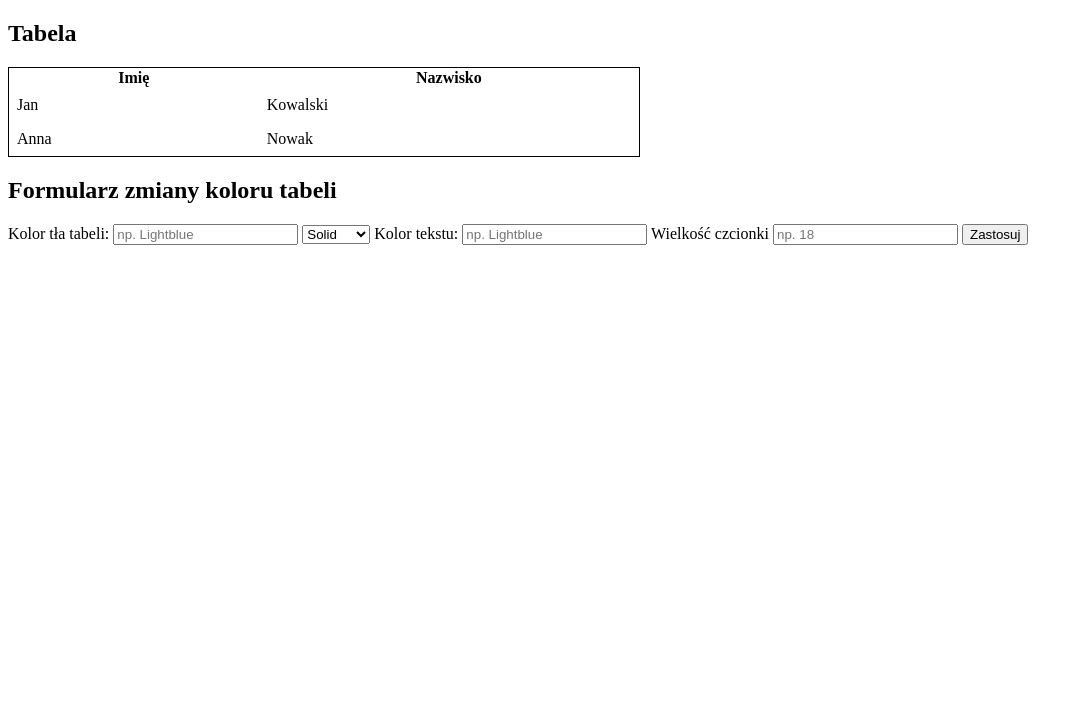
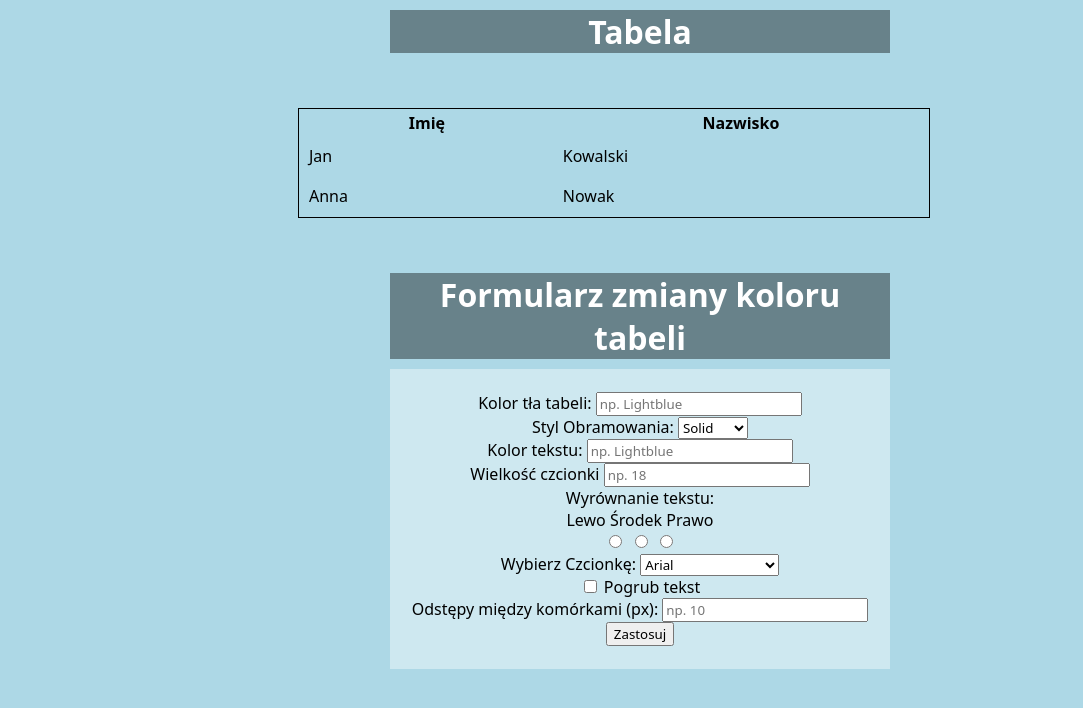
Before and after one commit to DrKajo/Formularz-Js, a plain HTML site: page index2.html in a window 1280 px wide. Shown: the whole page, without its empty margins (0-1083 px from the left). Drawn offline with Linux system fonts and the light colour scheme.

Commit message:
Super strona tabela jak ta lala V3

```diff
--- a/index2.html
+++ b/index2.html
@@ -4,20 +4,12 @@
     <meta charset="UTF-8">
     <meta name="viewport" content="width=device-width, initial-scale=1.0">
     <title>Document</title>
-    <style>
-        table {
-            width: 50%;
-            border-collapse: collapse;
-            margin: 20px 0;
-            border: 1px solid black;
-        }
-        td, td {
-            padding: 8px;
-        }
-    </style>
+    <link rel="stylesheet" href="styles.css">
 </head>
 <body>
-    <h2>Tabela</h2>
+
+    <h1>Tabela</h1>
+    <div id="tabela">
     <table id="myTable">
         <tr>
             <th>Imię</th>
@@ -32,22 +24,45 @@
             <td>Nowak</td>
         </tr>
     </table>
-    <h2>Formularz zmiany koloru tabeli</h2>
+</div>
+    <h1>Formularz zmiany koloru tabeli</h1>
+    <div id="opcje">
     <form id="changecolor">
         <label for="bgcolor">Kolor tła tabeli:</label>
-        <input type="text" id="bgcolor" placeholder="np. Lightblue">
+        <input type="text" id="bgcolor" placeholder="np. Lightblue"><br>
+        <label for="borderStyle">Styl Obramowania:</label>
         <select id="borderStyle" name="Styl obramowania">
             <option value="Solid">Solid</option>
             <option Value="Dashed">Dashed</option>
             <option value="Dotted">Dotted</option>
             <option value="Double">Double</option>
-        </select>
+        </select><br>
         <label for="kolortekstu">Kolor tekstu:</label>
-        <input type="text" id="txtcolor" placeholder="np. Lightblue">
+        <input type="text" id="txtcolor" placeholder="np. Lightblue"><br>
         <label for="wielkosc">Wielkość czcionki</label>
-        <input type="number" id="wielkosc" placeholder="np. 18">
+        <input type="number" id="wielkosc" placeholder="np. 18"><br>
+        <label for="Textalign">Wyrównanie tekstu:</label><br>
+        <label for="lewo">Lewo</label>
+        <label for="srodek">Środek</label>
+        <label for="prawo">Prawo</label><br>
+        <input type="radio" id="lewo" name="Textalign" value="left">
+        <input type="radio" id="srodek" name="Textalign" value="center">
+        <input type="radio" id="prawo" name="Textalign" value="right"><br>
+        <label for="fontFamily">Wybierz Czcionkę:</label>
+        <select id="fontFamily">
+            <option value="Arial">Arial</option>
+            <option value="Verdana">Verdana</option>
+            <option value="'Times New Roman'">Times New Roman</option>
+            <option value="Courier New">Courier New</option>
+        </select><br>
+        <label for="boldText">
+            <input type="checkbox" id="boldText"> Pogrub tekst
+          </label><br>
+          <label for="cellSpacing">Odstępy między komórkami (px):</label>
+            <input type="number" id="cellSpacing" placeholder="np. 10"><br>
         <button type="button" onclick="applycolor()">Zastosuj</button>
     </form>
+</div>
     <script>
         function applycolor() {
             var table = document.getElementById('myTable');
@@ -55,10 +70,23 @@
             var bgcolor = document.getElementById('bgcolor').value;
             var txtcolor = document.getElementById('txtcolor').value;
             var wielkosc = document.getElementById('wielkosc').value;
+            var wysrodkowanie = document.querySelector('input[name="Textalign"]:checked').value;
+            var czcionka = document.getElementById('fontFamily').value;
+            var odstep = document.getElementById('cellSpacing').value;
+            var boldCheckbox = document.getElementById('boldText');
+            var cells = document.querySelectorAll('#myTable th, #myTable td');
             table.style.backgroundColor = bgcolor;
             table.style.border = "1px " + borderStyle + " Black";
             table.style.color =  txtcolor ;
             table.style.fontSize = wielkosc + "px" ;
+            table.style.textAlign = wysrodkowanie;
+            table.style.fontFamily = czcionka;
+            table.style.borderSpacing = odstep + 'px';
+            cells.forEach(function(cell) {
+             cell.style.fontWeight = boldCheckbox.checked ? 'bold' : 'normal'; cell.style.fontFamily = czcionka;
+            });
+
+
         }
     </script>
 </body>
--- a/style.css
+++ b/style.css
@@ -28,7 +28,7 @@ h3 {
     display: flex;
     justify-content: center;
     align-items: center;
-    height: 300px;
+    height: 100px;
     width: 100%;
     clear: both;
 }
--- /dev/null
+++ b/styles.css
@@ -0,0 +1,57 @@
+table {
+    width: 50%;
+    border-collapse: separate;
+    margin: 20px 0;
+    border: 1px solid black;
+}
+td, td {
+    padding: 8px;
+}
+
+body {
+    background-color: lightblue;
+}
+
+#row {
+    align-items: center;
+    display: flex;
+    clear: both;
+    align-self: center;
+}
+
+#tabela {
+    align-items: center;
+    display: flex;
+    clear: both;
+    width: 100%;
+    height: 200px;
+}
+
+h1 {
+    text-align: center;
+    color: white;
+    background-color: rgba(0, 0, 0, 0.4);
+    width: 500px;
+    margin: 10px auto;
+}
+
+* {
+    font-family: system-ui, -apple-system, BlinkMacSystemFont, 'Segoe UI', Roboto, Oxygen, Ubuntu, Cantarell, 'Open Sans', 'Helvetica Neue', sans-serif;
+}
+
+table {
+    margin-left: 290px;
+}
+
+#opcje {
+    align-self: center;
+    display: flex;
+    justify-content: center;
+    align-items: center;
+    height: 300px;
+    width: 500px;
+    clear: both;
+    text-align: center;
+    margin: 10px auto;
+    background-color: rgba(255, 255, 255, 0.4);
+}
```
